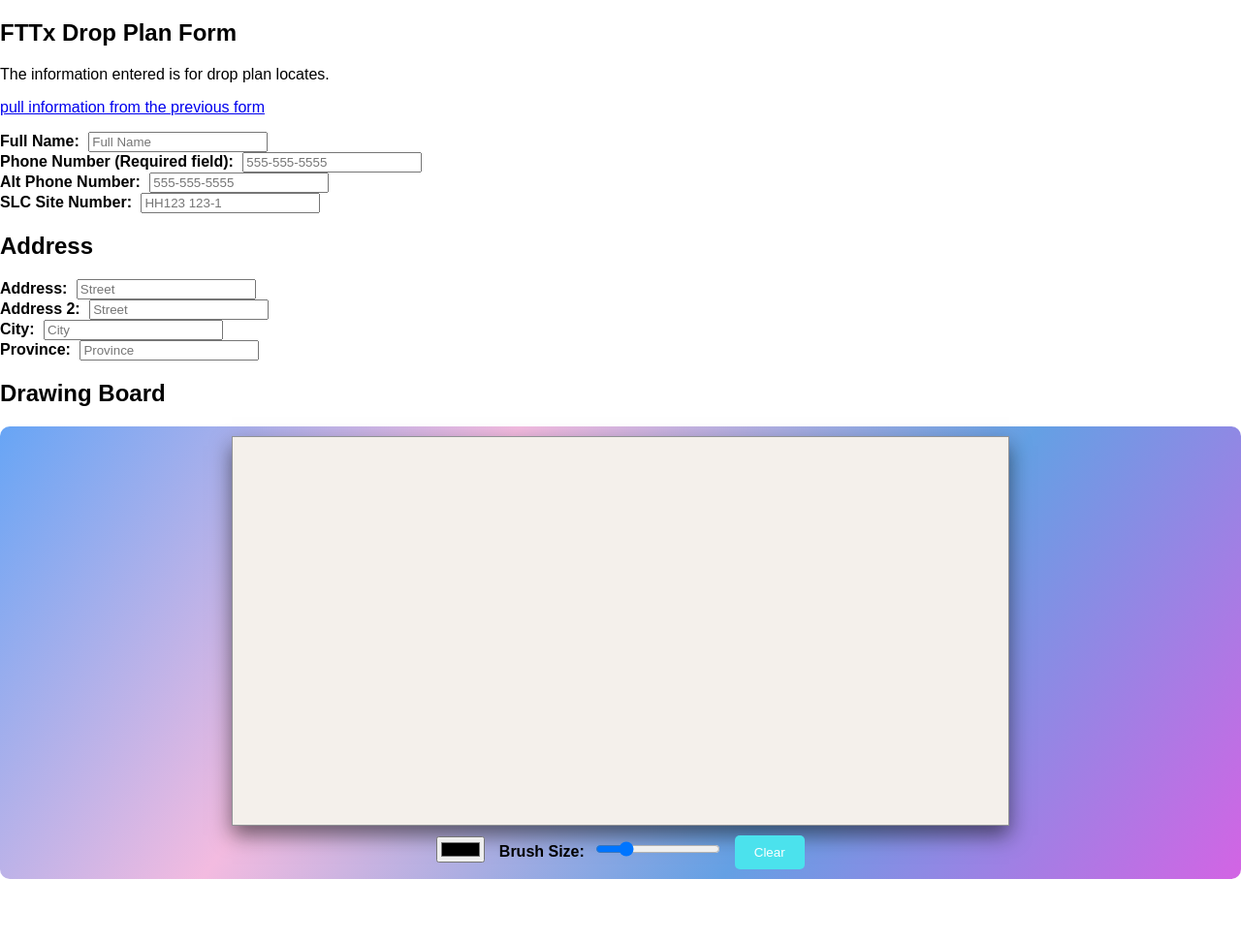
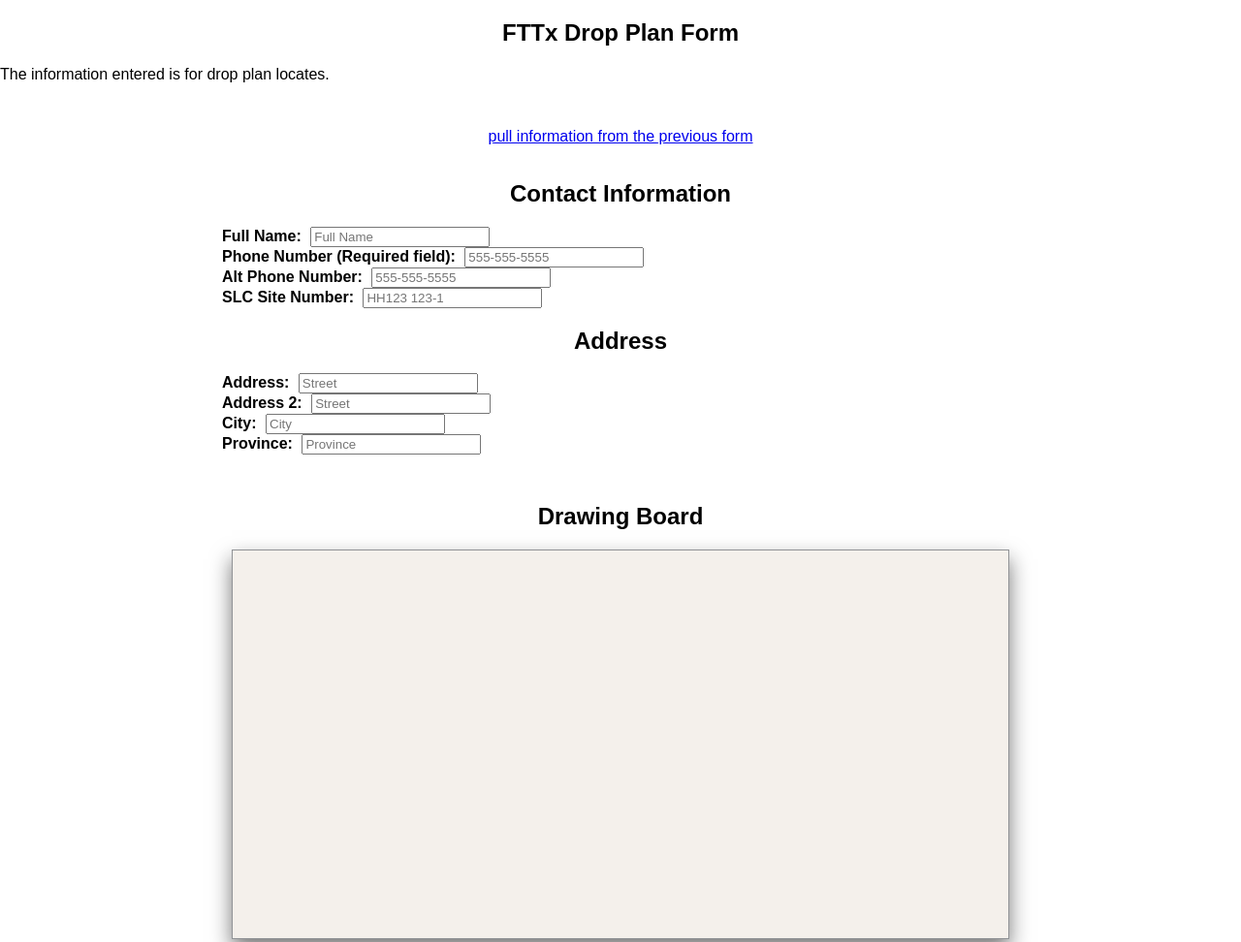
Before and after one commit to DeanAnderson-dev/CX-Form, a plain HTML site: page surveyformpg2.html in a window 1280 px wide. Shown: the top 972 px of the page at 97% size. Before the commit the page ends 907 px from the top, so only its background shows below. Drawn offline with Linux system fonts and the light colour scheme.

Commit message:
background

```diff
--- a/style.css
+++ b/style.css
@@ -5,19 +5,26 @@ body {
   padding: 0;
 }
 
-header {
-  background: linear-gradient(135deg, #57efbf, #64a8e4);
+.header {
+   background: linear-gradient(135deg, #57efbf, #64a8e4);
   color: #fff;
   text-align: center;
   padding: 20px 0;
 }
 
+h1 {
+  text-align: center;
+}
+
+h2 {
+  text-align: center;
+}
 .container {
   display: flex;
   flex-direction: column;
   align-items: center;
   margin-top: 20px;
-  background: linear-gradient(125deg, #67a5f5, #f3bbe0, #64a0e4, #d364e4);
+  /* background: linear-gradient(125deg, #67a5f5, #f3bbe0, #64a0e4, #d364e4); */
   border-radius: 10px;
   padding: 10px;
 }
--- a/surveyformpg2.html
+++ b/surveyformpg2.html
@@ -7,15 +7,20 @@
     <link rel="stylesheet" href="style.css">
 </head>
 <body>
-    <section>
-    <h1>FTTx Drop Plan Form</h1>
-    <p>The information entered is for drop plan locates.</p>
+<section id="header">
+    <div>
+        <h1>FTTx Drop Plan Form</h1>
+        <p>The information entered is for drop plan locates.</p>
+    </div>
 </section>
-<section>
+<section class="container">
     <p>
         <a href="https://www.access-programmers.co.uk/forums/threads/copy-previous-record-fields-into-new-record-form-fields.307738/">pull information from the previous form</a>
     </p>
     <form action="">
+        <div>
+            <h2 class="h2">Contact Information</h2>
+        </div>
         <div>
             <label required for="fullname">Full Name:</label>
             <input
@@ -98,9 +103,10 @@
 </section>
 <!-- Draw pad found at https://labex.io/tutorials/javascript-creating-a-drawing-board-web-app-445711 -->
 <section>
-    <h2>Drawing Board</h2>
+
      <div class="container">
     <!--add canvas-->
+    <h2>Drawing Board</h2>
     <canvas id="whiteboard" width="800" height="400"></canvas>
     <div class="controls">
       <input type="color" id="color-picker" value="#000000" />
```
